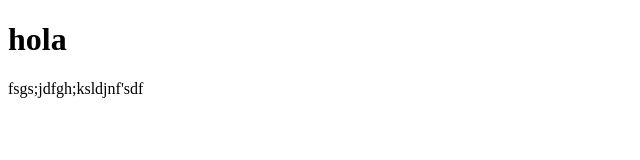
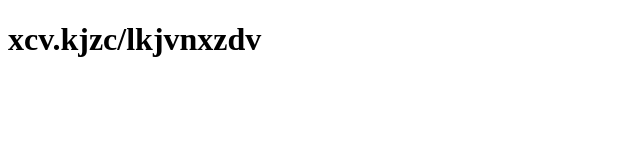
Before and after one commit to Tomasmarquez1985/mi_repositorio, a plain HTML site: page index.html in a window 1280 px wide. Shown: the whole page, without its empty margins (0-640 px from the left). Drawn offline with Linux system fonts and the light colour scheme.

Commit message:
puse titulo

```diff
--- a/index.html
+++ b/index.html
@@ -6,8 +6,6 @@
     <meta name="viewport" content="width=device-width, initial-scale=1.0" />
     <title>Document</title>
   </head>
-  <body>
-    <h1>hola</h1>
-    <p>fsgs;jdfgh;ksldjnf'sdf</p>
-  </body>
+  <h1>xcv.kjzc/lkjvnxzdv</h1>
+  <body></body>
 </html>
```
